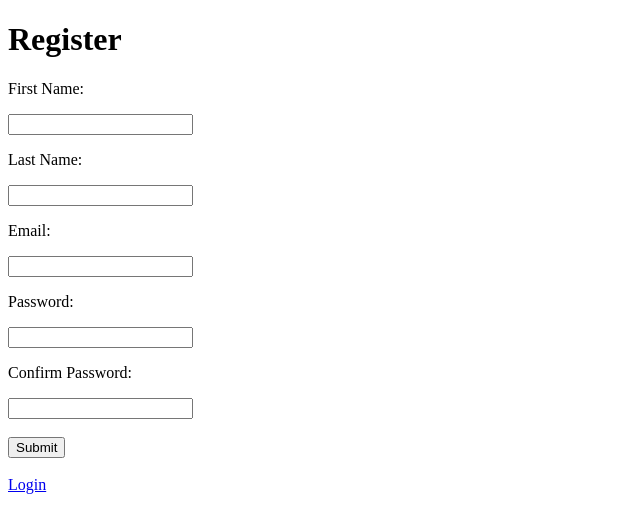
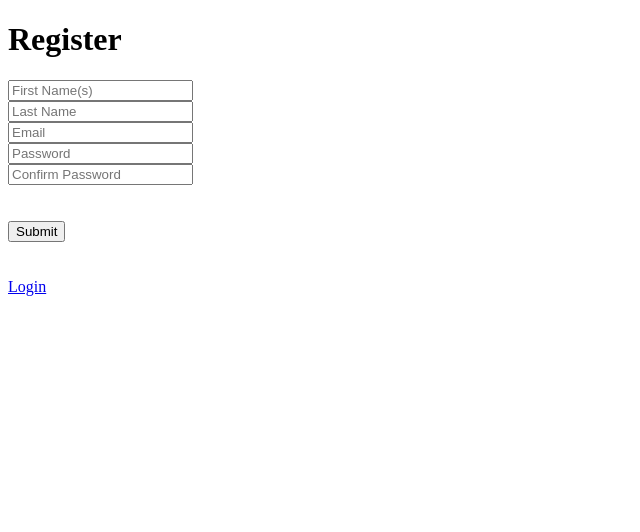
Before and after one commit to DylanGee3742/E-Commerce-App, a React (Create React App) app in the folder client/: page /register in a window 1280 px wide. Shown: the top 532 px of the page, without its empty margins (0-640 px from the left). Built offline with nearby package versions, Linux system fonts and the light colour scheme.

Commit message:
Register logic added - Can now successfully register new user

```diff
--- a/client/src/pages/Register.js
+++ b/client/src/pages/Register.js
@@ -1,33 +1,33 @@
-import React, { useRef } from 'react';
-import { NavLink } from 'react-router-dom';
+import React, { useState } from 'react';
+import { isRouteErrorResponse, NavLink } from 'react-router-dom';
 
 export default function Register() {
-  const firstNameRef = useRef();
-  const lastNameRef = useRef();
-  const emailRef = useRef();
-  const passwordRef = useRef();
-  const confirmPasswordRef = useRef();
-
-  function handleSubmit(e) {
-    const first_name = firstNameRef.current.value;
-    const last_name = lastNameRef.current.value;
-    const email = emailRef.current.value;
-    const password = passwordRef.current.value;
-    const confirm_password = confirmPasswordRef.current.value;
-    console.log(first_name, last_name, email, password, confirm_password);
-  };
+  const [error, setError ] = useState('');
 
   return (
     <>
   <h1>Register</h1>
-    <p>First Name:</p><input type="text" ref={firstNameRef} />
-    <p>Last Name:</p><input type="text"  ref={lastNameRef} />
-    <p>Email:</p><input type="email" ref={emailRef}/>
-    <p>Password:</p><input type="password" ref={passwordRef}/>
-    <p>Confirm Password:</p><input type="password" ref={confirmPasswordRef}/>
+
+    <form action="http://localhost:5000/register" method="POST" >
+    <div>
+    <input type="text" id="first_name" name="first_name" placeholder="First Name(s)" required />
+    </div>
+    <div>
+    <input type="text" id="last_name" name="last_name"  placeholder="Last Name" required />
+    </div>
+    <div>
+    <input type="email" id="email" name="email"  placeholder="Email" required />
+    </div>
+    <div>
+    <input type="password" id="password" name="password"  placeholder="Password" required />
+    </div>
+    <div>
+    <input type="password" id="confirm_password" name="confirm_password"  placeholder="Confirm Password" required />
+    </div>
     <br />
     <br />
-    <button type="submit" onClick={handleSubmit}>Submit</button>
+    <button type="submit">Submit</button>
+    </form>
     <br />
     <br />
     <NavLink to='/login'>
@@ -35,4 +35,4 @@ export default function Register() {
     </NavLink>
     </>
   )
-}
+};
```
Also changed, not shown: client/src/api/register.js (added, +19 -0 lines), 2 other files (tests, documents, lock files or other folders).
